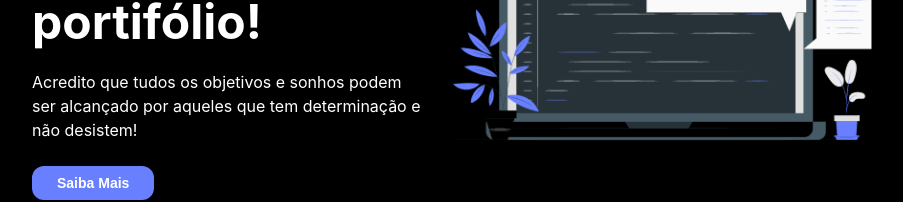
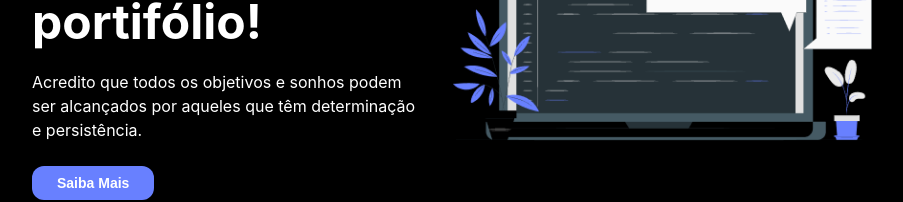
Before and after one commit to DanielNevesFonseca/React__MinimalPortfolio, a React (Vite) app: page / in a window 1280 px wide. Shown: the part 306-508 px from the top of the page, without its empty margins (188-1091 px from the left). Built offline with nearby package versions, Linux system fonts and the light colour scheme.

Commit message:
fix: content of about section

```diff
--- a/src/components/BannerSection/index.jsx
+++ b/src/components/BannerSection/index.jsx
@@ -8,8 +8,8 @@
         <span className="label">@DanielNevesFonseca</span>
         <h1 className="title1 bold">Seja bem vindo ao meu portifólio!</h1>
         <p className={`text`}>
-          Acredito que tudos os objetivos e sonhos podem ser alcançado por
-          aqueles que tem determinação e não desistem!
+          Acredito que todos os objetivos e sonhos podem ser alcançados por
+          aqueles que têm determinação e persistência.
         </p>
         <button className="button-custom">Saiba Mais</button>
       </div>
```
